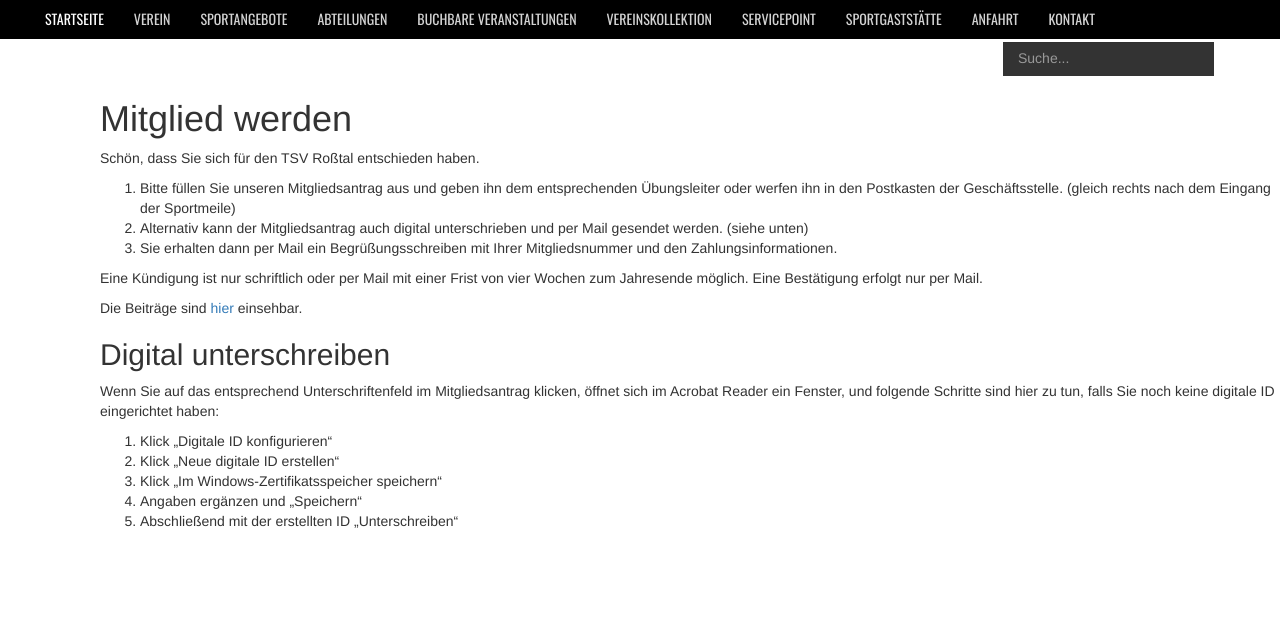
After one commit to raptor431/tsv-rosstal, a Flask app: page /mitglied-werden in a window 1280 px wide. The commit adds this page. Shown: the part 174-800 px from the top of the page. Run offline with Flask 3, Linux system fonts and the light colour scheme; some libraries are stand-ins or nearby versions.

Commit message:
Navbar und platzhalter content

```diff
--- a/app.py
+++ b/app.py
@@ -8,6 +8,10 @@ app.static_folder = 'static'
 def index():
     return render_template('index.html')
 
+@app.route('/mitglied-werden')
+def mitglied_werden():
+    return render_template('mitglied-werden.html')
+
 
 if __name__ == '__main__':
     app.run(debug=True)
--- a/static/css/stylesheet.css
+++ b/static/css/stylesheet.css
@@ -108,3 +108,17 @@
     margin-bottom: -2rem;
     margin-top: 1rem;
 }
+
+/* Activate dropdown on hover */
+.dropdown:hover .dropdown-menu {
+    display: block;
+}
+
+/* Remove indicator arrow */
+.dropdown-toggle::after {
+    content: none;
+}
+.text-block{
+    margin-left: 10rem;
+    margin-top: 6rem;
+}
--- a/templates/base.html
+++ b/templates/base.html
@@ -41,7 +41,13 @@
                     <li><a href="#">ABTEILUNGEN</a></li>
                     <li><a href="#">BUCHBARE VERANSTALTUNGEN</a></li>
                     <li><a href="#">VEREINSKOLLEKTION</a></li>
-                    <li><a href="#">SERVICEPOINT</a></li>
+                    <li class="dropdown">
+                        <a href="#" class="dropdown-toggle" data-toggle="dropdown-hover" role="button" aria-haspopup="true" aria-expanded="false">SERVICEPOINT</a>
+                        <ul class="dropdown-menu">
+                            <li><a href="/mitglied-werden">Mitglied werden</a></li>
+                            <!-- Add more dropdown items if needed -->
+                        </ul>
+                    </li>
                     <li><a href="#">SPORTGASTSTÄTTE</a></li>
                     <li><a href="#">ANFAHRT</a></li>
                     <li><a href="#">KONTAKT</a></li>
--- /dev/null
+++ b/templates/mitglied-werden.html
@@ -0,0 +1,46 @@
+{% extends 'base.html' %}
+
+{% block body %}
+<body>
+  <div class="text-block">
+    <h1>Mitglied werden</h1>
+
+    <p>Schön, dass Sie sich für den TSV Roßtal entschieden haben.</p>
+
+    <ol>
+        <li>
+            Bitte füllen Sie unseren Mitgliedsantrag aus und geben ihn dem entsprechenden Übungsleiter oder werfen ihn in den Postkasten der Geschäftsstelle.
+            (gleich rechts nach dem Eingang der Sportmeile)
+        </li>
+        <li>
+            Alternativ kann der Mitgliedsantrag auch digital unterschrieben und per Mail gesendet werden. (siehe unten)
+        </li>
+        <li>
+            Sie erhalten dann per Mail ein Begrüßungsschreiben mit Ihrer Mitgliedsnummer und den Zahlungsinformationen.
+        </li>
+    </ol>
+
+    <p>
+        Eine Kündigung ist nur schriftlich oder per Mail mit einer Frist von vier Wochen zum Jahresende möglich.
+        Eine Bestätigung erfolgt nur per Mail.
+    </p>
+
+    <p>Die Beiträge sind <a href="#">hier</a> einsehbar.</p>
+
+    <h2>Digital unterschreiben</h2>
+
+    <p>
+        Wenn Sie auf das entsprechend Unterschriftenfeld im Mitgliedsantrag klicken, öffnet sich im Acrobat Reader ein Fenster,
+        und folgende Schritte sind hier zu tun, falls Sie noch keine digitale ID eingerichtet haben:
+    </p>
+
+    <ol>
+        <li>Klick „Digitale ID konfigurieren“</li>
+        <li>Klick „Neue digitale ID erstellen“</li>
+        <li>Klick „Im Windows-Zertifikatsspeicher speichern“</li>
+        <li>Angaben ergänzen und „Speichern“</li>
+        <li>Abschließend mit der erstellten ID „Unterschreiben“</li>
+    </ol>
+  </div>
+</body>
+{% endblock %}
```
